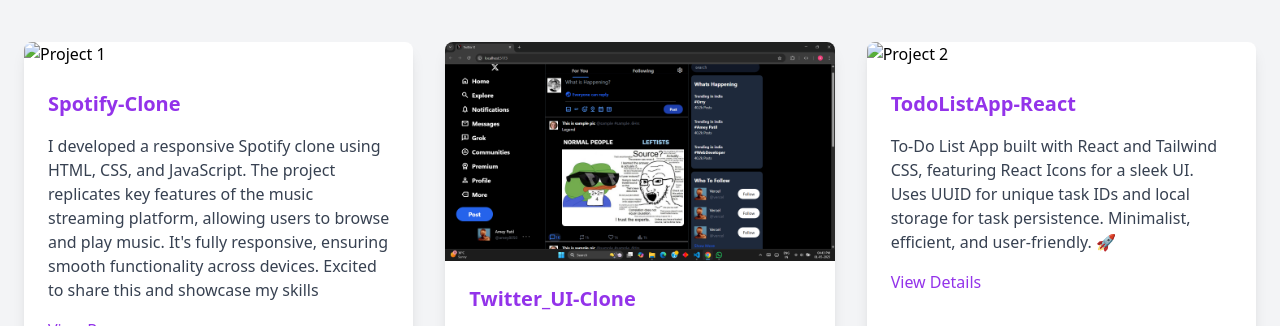
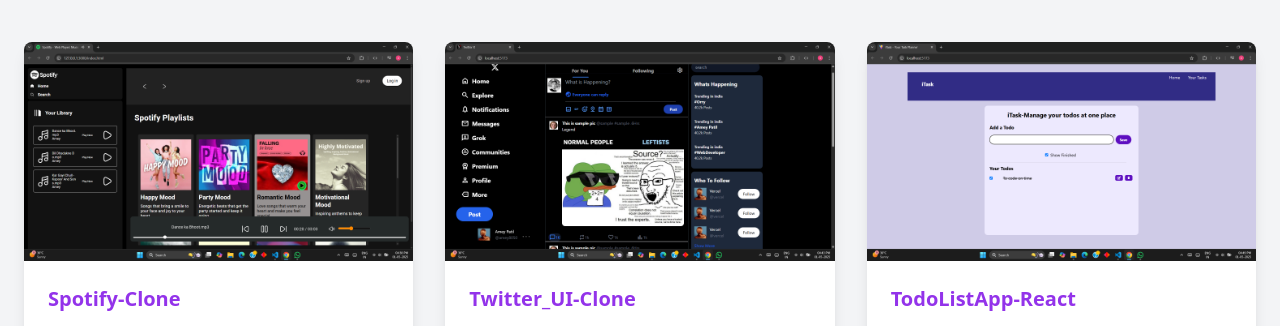
Before and after one commit to Amey8050/Amey-s-Portfolio, a plain HTML site: page project.html in a window 1280 px wide. Shown: the part 398-724 px from the top of the page. Drawn offline with nearby package versions, Linux system fonts and the light colour scheme.

Commit message:
corrected links

```diff
--- a/project.html
+++ b/project.html
@@ -60,7 +60,7 @@
 
                 <!-- Project Card 1 -->
                 <div class="bg-white shadow-lg rounded-lg overflow-hidden">
-                    <img src="P1.png" alt="Project 1" class="w-full h-45 object-cover">
+                    <img src="projects/P1.png" alt="Project 1" class="w-full h-45 object-cover">
                     <div class="p-6">
                         <h3 class="text-xl font-bold text-purple-600 hover:text-black">Spotify-Clone</h3>
                         <p class="mt-4 text-gray-700">
@@ -92,7 +92,7 @@
 
                 <!-- Project Card 3 -->
                 <div class="bg-white shadow-lg rounded-lg overflow-hidden">
-                    <img src="P3.png" alt="Project 2" class="w-full h-45 object-cover">
+                    <img src="projects/P3.png" alt="Project 2" class="w-full h-45 object-cover">
                     <div class="p-6">
                         <h3 class="text-xl font-bold text-purple-600 hover:text-black">TodoListApp-React</h3>
                         <p class="mt-4 text-gray-700">
```
